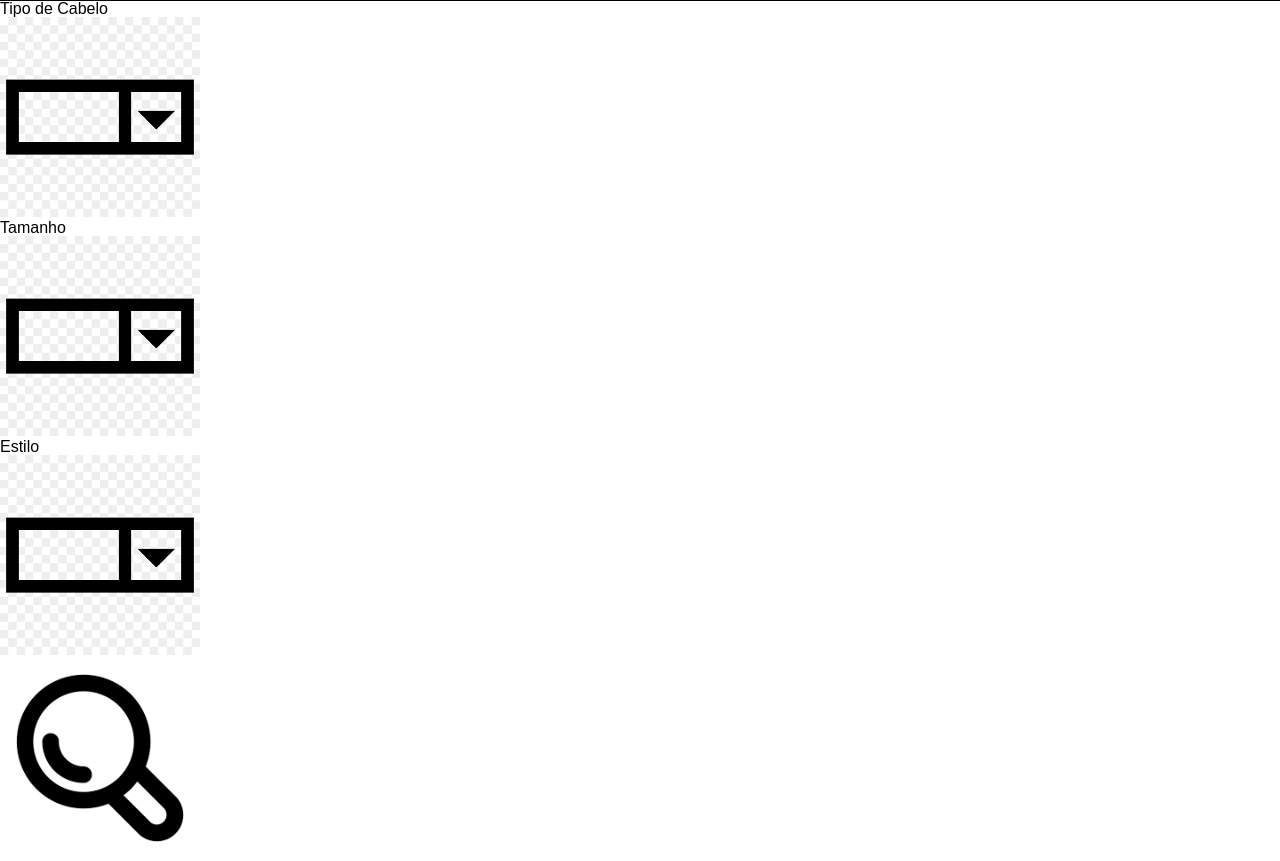
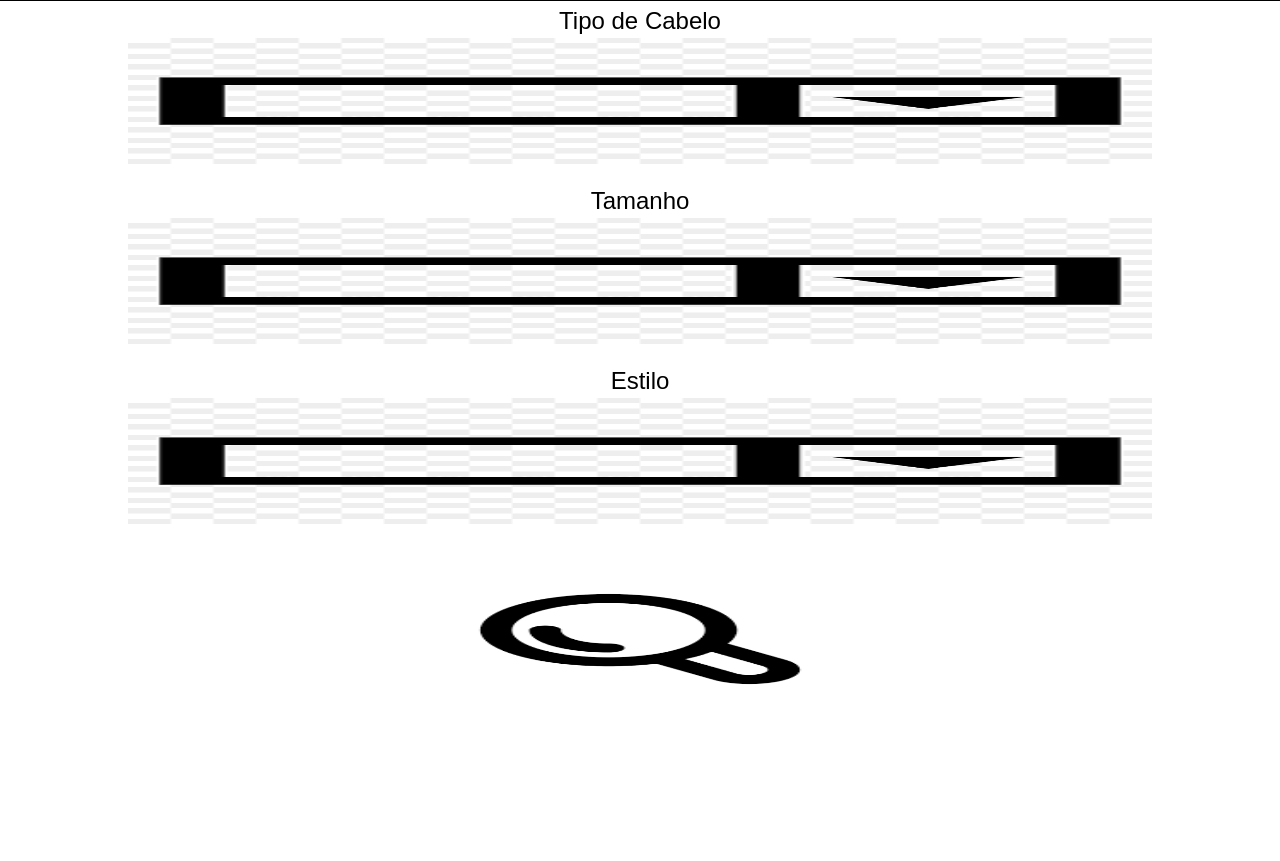
Before and after one commit to Augusto-Giuliani/Augusto-Giuliani.github.io, a plain HTML site: page HTML (Telas)/searching.html in a window 1280 px wide. Shown: the part 83-944 px from the top of the page. After the commit the page ends 812 px from the top, so only its background shows below. Drawn offline with Linux system fonts and the light colour scheme.

Commit message:
varias pagina mudei bastante coisa

```diff
--- a/CSS(Telas)/bibliotecca.css
+++ b/CSS(Telas)/bibliotecca.css
@@ -1,6 +1,6 @@
 main {
     width : 100%;
-    height : 80%;
+    height : 90%;
     }
 
     ul {
--- /dev/null
+++ b/CSS(Telas)/searching.css
@@ -0,0 +1,51 @@
+main {
+height : 90%;
+width : 100%;
+}
+
+ul {
+padding-top: 0.5rem;
+height : 100%;
+width : 100%;
+display : flex;
+flex-direction: column;
+align-items: center;
+}
+
+li {
+width: 100%;
+height: 25%;
+display : flex;
+flex-direction: column;
+align-items: center;
+}
+
+li h2 {
+margin-bottom: 0.3rem;
+font-size: 1.5rem;
+text-shadow: 0.2rem;
+}
+
+li img {
+max-height: 80%;
+height: 70%;
+width : 80%;
+}
+
+#search {
+height: 25%;
+width: 100%;
+}
+
+a {
+height:100%;
+width: 100%;
+display: flex;
+justify-content: center;
+align-items: center;
+}
+
+#search img {
+max-height: 60%;
+max-width: 30%;
+}
--- a/HTML (Telas)/searching.html
+++ b/HTML (Telas)/searching.html
@@ -6,18 +6,18 @@
         <meta name="viewport" content="initial-scale=1">
         <link rel="stylesheet" href="../CSS(Telas)/reset.css">
         <link rel="stylesheet" href="../CSS(Telas)/all.css">
-        <link rel="stylesheet" href="../CSS(Telas)/agenda.css">
+        <link rel="stylesheet" href="../CSS(Telas)/searching.css">
     </head>
     <body>
         <header class="head-geral">
             <h1>
-                PESQUISANDO POR OPÇÕES
+                PESQUISANDO
             </h1>
             <a href="menu.html">
-                <img src="../images/home_icon.png" alt="Ícone do menu principal" style="width:100px;height:100px">
+                <img src="../images/home_icon.png" alt="Ícone do menu principal">
             </a>
             <a href="menu.html">
-                <img src="../images/return_icon.png" alt="Ícone do retorno" style="width:100px;height:100px">
+                <img src="../images/return_icon.png" alt="Ícone do retorno">
             </a>
         </header>
         <main>
@@ -26,24 +26,23 @@
                     <h2>
                         Tipo de Cabelo
                     </h2>
-                    <img src="../images/searchoptions_icon.png" alt="Ícone da busca por opções" style="width:200px;height:200px">
+                    <img src="../images/searchoptions_icon.png" alt="Ícone da busca por opções">
                 </li>
                 <li>
                     <h2>
                         Tamanho
                     </h2>
-                    <img src="../images/searchoptions_icon.png" alt="Ícone da busca por opções" style="width:200px;height:200px">
+                    <img src="../images/searchoptions_icon.png" alt="Ícone da busca por opções">
                 </li>
                 <li>
                     <h2>
                         Estilo
                     </h2>
-                    <img src="../images/searchoptions_icon.png" alt="Ícone da busca por opções" style="width:200px;height:200px">
+                    <img src="../images/searchoptions_icon.png" alt="Ícone da busca por opções">
                 </li>
-                <li>
-                    <img src="../images/search_icon.png" alt="Ícone da busca" style="width:200px;height:200px">
-                    <a href="search.html">
-                        Pesquisar
+                <li id="search">
+                    <a>
+                    <img src="../images/search_icon.png" alt="Ícone da busca">
                     </a>
                 </li>
             </ul>
```
Also changed, not shown: HTML (Telas)/biblioteca.html (+4 -4 lines), HTML (Telas)/menu.html (+3 -3 lines), HTML (Telas)/search.html (+8 -8 lines), HTML (Telas)/secador.html (+3 -3 lines).
